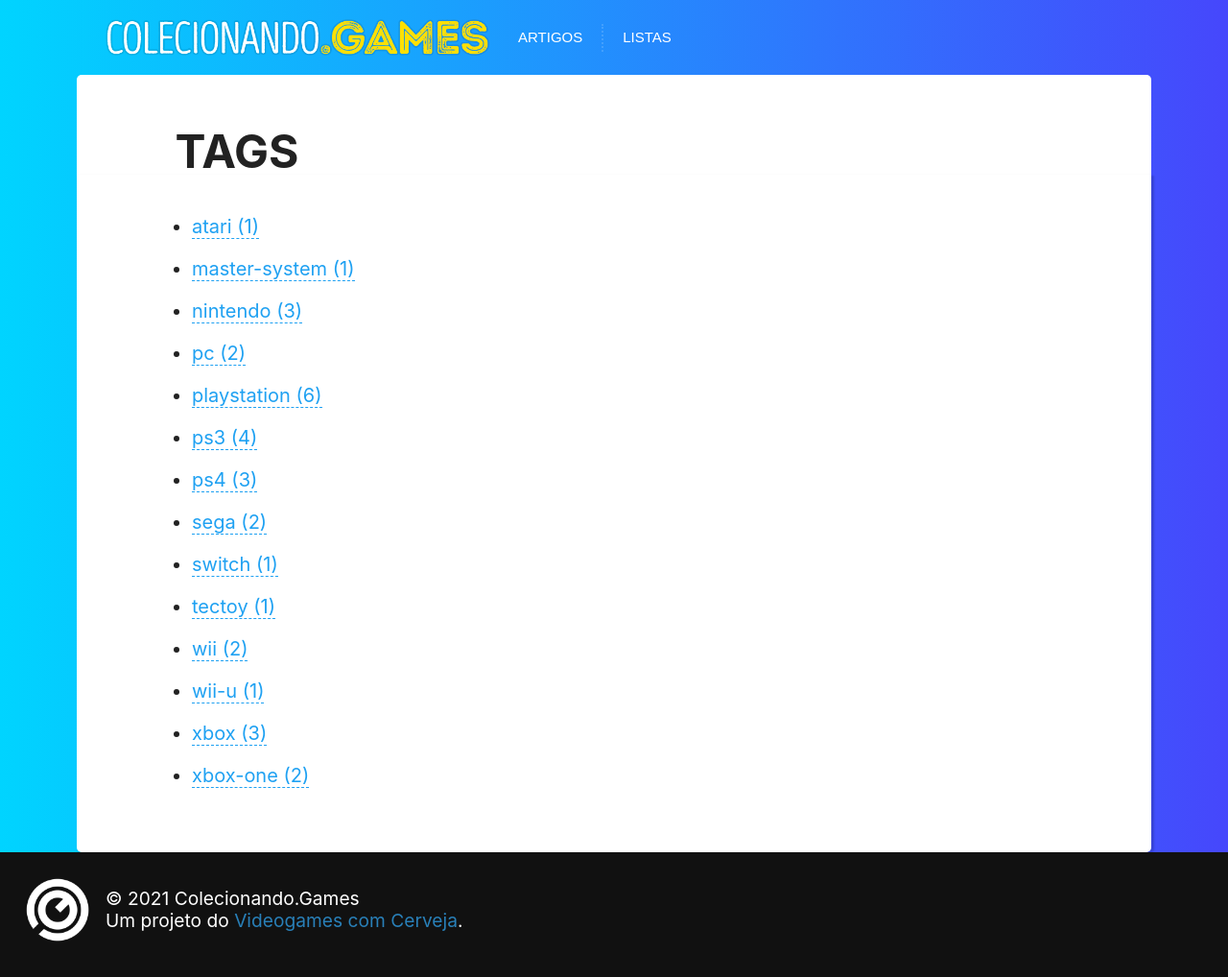
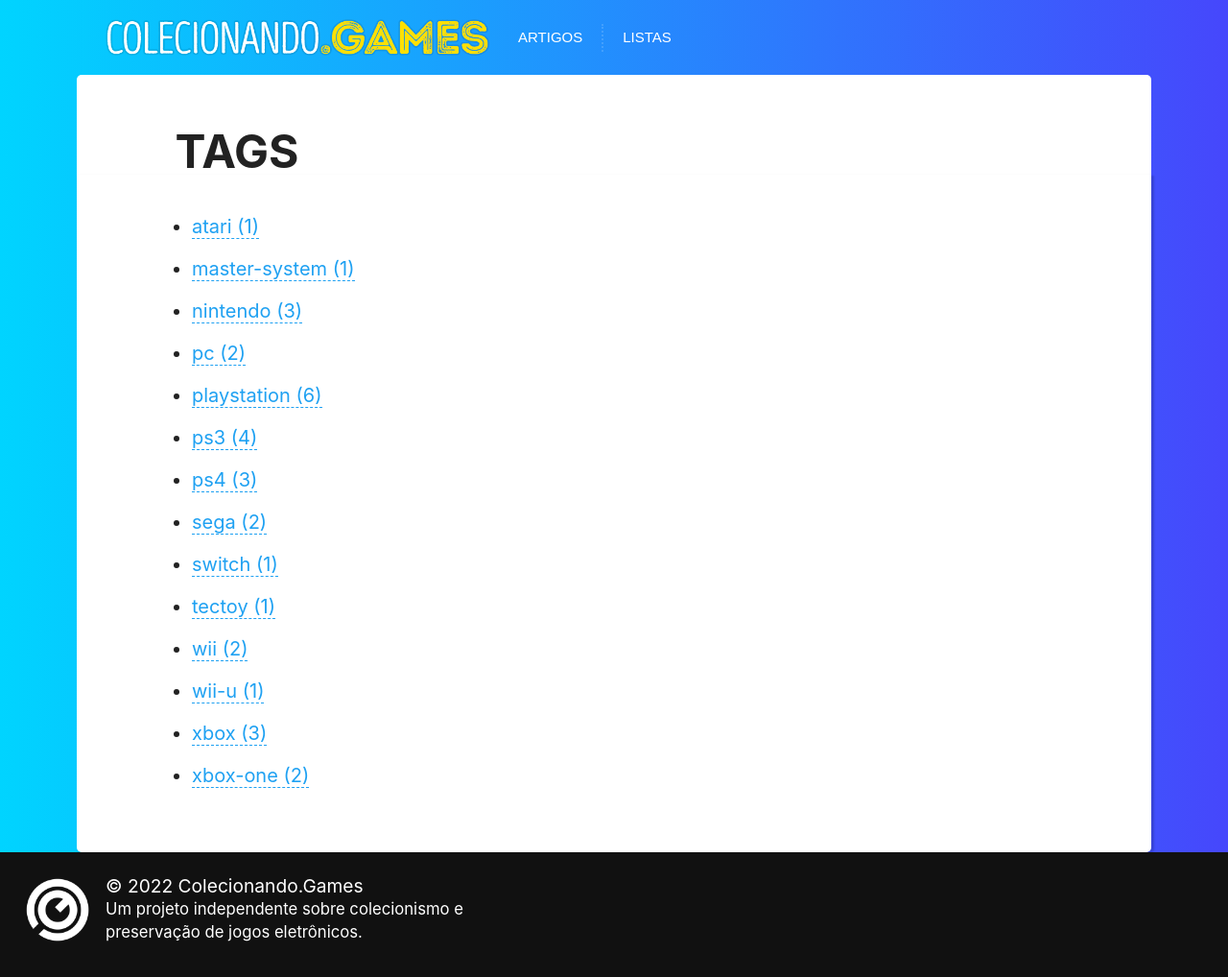
Before and after one commit to colecionando-games/blog, a Gatsby site: page /tags in a window 1280 px wide. Shown: the whole page at 96% size. Built offline with nearby package versions, Linux system fonts and the light colour scheme; Gatsby itself is replaced by a stand-in of ours; some packages are replaced by stand-ins of ours; some icons are missing.

Commit message:
chore: change footer message (issue #55)

```diff
--- a/src/components/Footer/index.js
+++ b/src/components/Footer/index.js
@@ -23,11 +23,10 @@
       <S.FooterCopyrightBox>
         <S.FooterLogo image={logoFooter.childImageSharp.gatsbyImageData} alt="Logo Colecionado.Games"/>
         <S.FooterCopyright>
-          &copy; 2021 Colecionando.Games<br></br>
-          Um projeto do <a
-            href="https://www.vgscomcerveja.com.br"
-            title="Site Videogames com Cerveja"
-            target="_blank" rel="noopener noreferrer">Videogames com Cerveja</a>.
+          &copy; 2022 Colecionando.Games<br></br>
+          <small>
+            Um projeto independente sobre colecionismo e preservação de jogos eletrônicos.
+          </small>
         </S.FooterCopyright>
       </S.FooterCopyrightBox>
       <S.FooterSocialLinks>
--- a/src/components/Footer/styled.js
+++ b/src/components/Footer/styled.js
@@ -28,6 +28,10 @@
     text-decoration: none;
     color: #2980b9;
   }
+
+  small {
+    font-size: 0.87em;
+  }
 `
 
 export const FooterLogo = styled(GatsbyImage)`
```
